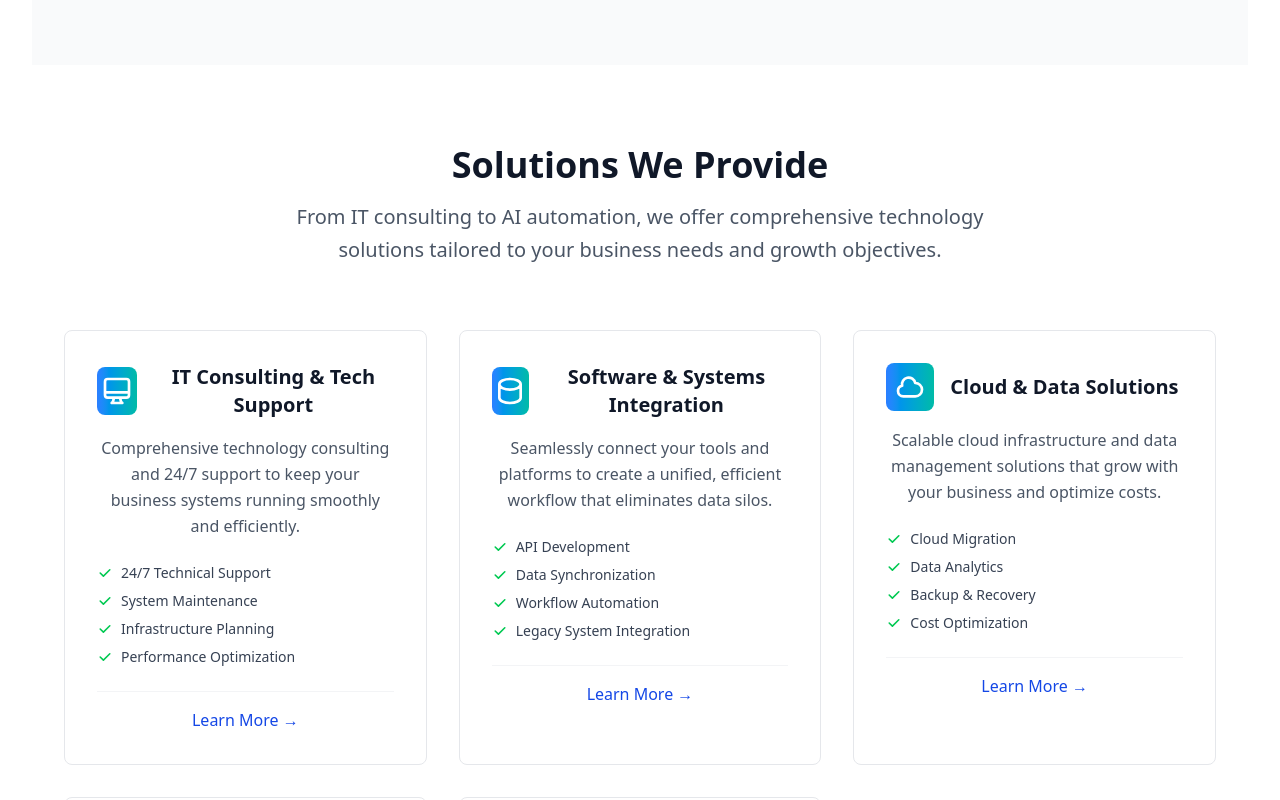
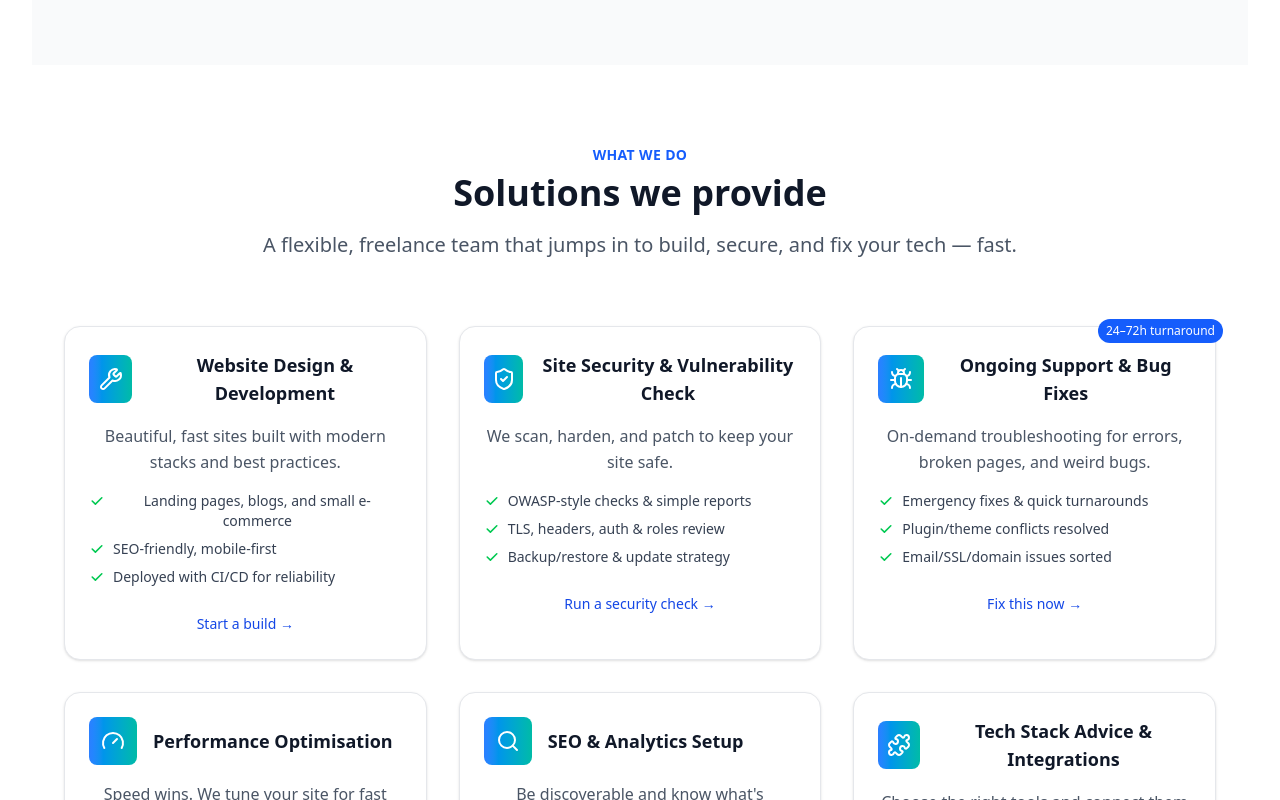
Before and after one commit to vutomimohhbe/TankStack, a React (Vite) app: page / in a window 1280 px wide. Shown: the part 2000-2800 px from the top of the page. Built offline with nearby package versions, Linux system fonts and the light colour scheme.

Commit message:
Update Services to Solutions section with new content

```diff
--- a/src/App.tsx
+++ b/src/App.tsx
@@ -2,7 +2,7 @@ import React, { useEffect, useState } from "react";
 import Header from "./components/Header";
 import Hero from "./components/Hero";
 import About from "./components/About";
-import Services from "./components/Services";
+import SolutionsSection from "./components/Services";
 import Contact from "./components/Contact";
 import Footer from "./components/Footer";
 import Chatbot from "./components/Chatbot";
@@ -13,7 +13,7 @@ function App() {
 
   useEffect(() => {
     const handleScroll = () => {
-      const sections = ["home", "about", "services", "contact"];
+      const sections = ["home", "about", "solutions", "contact"];
       const scrollPosition = window.scrollY + 100;
 
       for (const section of sections) {
@@ -41,7 +41,7 @@ function App() {
       <main>
         <Hero />
         <About />
-        <Services />
+        <SolutionsSection />
         <Contact />
       </main>
       <Footer />
--- a/src/components/Chatbot.tsx
+++ b/src/components/Chatbot.tsx
@@ -35,35 +35,35 @@ const Chatbot: React.FC = () => {
       message.includes("hi") ||
       message.includes("hey")
     ) {
-      return "Hello! Welcome to TankStack. I'm here to help you learn about our technology solutions. What would you like to know?";
+      return "Hello! Welcome to TankStack. I'm here to help you learn about our solutions. What would you like to know?";
     }
 
-    if (message.includes("service") || message.includes("what do you do")) {
-      return "We offer 5 main services: IT Consulting & Tech Support, Software & Systems Integration, Cloud & Data Solutions, Cybersecurity & Risk Management, and AI & Automation Consulting. Which one interests you most?";
+    if (message.includes("solution") || message.includes("service") || message.includes("what do you do")) {
+      return "We offer 6 main solutions: Website Design & Development, Site Security & Vulnerability Check, Ongoing Support & Bug Fixes, Performance Optimisation, SEO & Analytics Setup, and Tech Stack Advice & Integrations. Which one interests you most?";
     }
 
-    if (message.includes("it consulting") || message.includes("tech support")) {
-      return "Our IT Consulting & Tech Support includes 24/7 technical support, system maintenance, infrastructure planning, and performance optimization. We keep your systems running smoothly so you can focus on your business.";
+    if (message.includes("website") || message.includes("development") || message.includes("design")) {
+      return "Our Website Design & Development creates beautiful, fast sites with modern stacks. We build landing pages, blogs, and small e-commerce sites that are SEO-friendly, mobile-first, and deployed with CI/CD for reliability.";
     }
 
-    if (message.includes("integration") || message.includes("software")) {
-      return "Our Software & Systems Integration service helps connect your tools and platforms. We provide API development, data synchronization, workflow automation, and legacy system integration to eliminate data silos.";
+    if (message.includes("security") || message.includes("vulnerability")) {
+      return "Our Site Security & Vulnerability Check scans, hardens, and patches to keep your site safe. We do OWASP-style checks, review TLS/headers/auth, and create backup/restore & update strategies.";
     }
 
-    if (message.includes("cloud") || message.includes("data")) {
-      return "Our Cloud & Data Solutions include cloud migration, data analytics, backup & recovery, and cost optimization. We help you leverage scalable infrastructure that grows with your business.";
+    if (message.includes("support") || message.includes("bug") || message.includes("fix")) {
+      return "Our Ongoing Support & Bug Fixes provide on-demand troubleshooting for errors, broken pages, and weird bugs. We offer emergency fixes with 24-72h turnarounds, resolve plugin/theme conflicts, and sort email/SSL/domain issues.";
     }
 
-    if (message.includes("security") || message.includes("cyber")) {
-      return "Our Cybersecurity & Risk Management services protect your business with security audits, threat detection, compliance management, and employee training. We keep your digital assets safe.";
+    if (message.includes("performance") || message.includes("speed") || message.includes("optimization")) {
+      return "Our Performance Optimisation makes your site faster for better conversions. We improve Core Web Vitals, optimize images & assets, and set up caching & CDN for speed wins.";
     }
 
-    if (
-      message.includes("ai") ||
-      message.includes("automation") ||
-      message.includes("artificial intelligence")
-    ) {
-      return "Our AI & Automation Consulting helps streamline operations through process automation, chatbot development, AI strategy, and machine learning solutions. Let technology work for you!";
+    if (message.includes("seo") || message.includes("analytics") || message.includes("tracking")) {
+      return "Our SEO & Analytics Setup makes you discoverable and shows what's working. We handle on-page basics & sitemaps, set up Google Analytics & Search Console, and create event tracking & dashboards.";
+    }
+
+    if (message.includes("tech stack") || message.includes("integration") || message.includes("advice")) {
+      return "Our Tech Stack Advice & Integrations help you choose the right tools and connect them cleanly. We advise on CMS, hosting, and database choices, handle payment/email/chat integrations, and manage migrations without downtime.";
     }
 
     if (message.includes("team") || message.includes("who are you")) {
@@ -75,7 +75,7 @@ const Chatbot: React.FC = () => {
       message.includes("reach") ||
       message.includes("talk")
     ) {
-      return "You can reach us through our contact form below, email us at tankstackinfo@gmail.com, or call us at (078 349-TANK. We'd love to discuss how we can help your business!";
+      return "You can reach us through our contact form below, email us at tankstackinfo@gmail.com, WhatsApp us at +27 78 349 8265, or call us at (078) 349-TANK. We'd love to discuss how we can help your business!";
     }
 
     if (
@@ -83,18 +83,18 @@ const Chatbot: React.FC = () => {
       message.includes("cost") ||
       message.includes("pricing")
     ) {
-      return "Our pricing varies based on your specific needs and project scope. We offer customized solutions to fit your budget. Contact us for a free consultation and personalized quote!";
+      return "We offer clear, upfront pricing! Quick Fix: once-off from R500. Care Plan: monthly from R1,200 (includes updates, backups, monitoring). Contact us for a free audit and personalized quote!";
     }
 
     if (message.includes("thank") || message.includes("thanks")) {
-      return "You're very welcome! Is there anything else you'd like to know about TankStank's services? I'm here to help!";
+      return "You're very welcome! Is there anything else you'd like to know about TankStack's solutions? I'm here to help!";
     }
 
     if (message.includes("bye") || message.includes("goodbye")) {
       return "Thanks for chatting with me! Feel free to reach out anytime if you have more questions. Have a great day!";
     }
 
-    return "I'd be happy to help you with that! You can ask me about our services (IT consulting, software integration, cloud solutions, cybersecurity, or AI automation), our team, pricing, or how to contact us. What would you like to know more about?";
+    return "I'd be happy to help you with that! You can ask me about our solutions (website development, security checks, support & bug fixes, performance optimization, SEO & analytics, or tech stack advice), our team, pricing, or how to contact us. What would you like to know more about?";
   };
 
   const handleSendMessage = async () => {
--- a/src/components/Footer.tsx
+++ b/src/components/Footer.tsx
@@ -89,12 +89,12 @@ const Footer: React.FC = () => {
                 <button
                   onClick={() =>
                     document
-                      .getElementById("services")
+                      .getElementById("solutions")
                       ?.scrollIntoView({ behavior: "smooth" })
                   }
                   className="text-gray-400 hover:text-white transition-colors duration-200 text-left"
                 >
-                  Services
+                  Solutions
                 </button>
               </li>
               <li>
@@ -114,22 +114,22 @@ const Footer: React.FC = () => {
 
           {/* Services */}
           <div>
-            <h3 className="text-lg font-semibold mb-4">Services</h3>
+            <h3 className="text-lg font-semibold mb-4">Solutions</h3>
             <ul className="space-y-2 text-sm">
               <li>
-                <span className="text-gray-400">IT Consulting</span>
+                <span className="text-gray-400">Website Development</span>
               </li>
               <li>
-                <span className="text-gray-400">System Integration</span>
+                <span className="text-gray-400">Security & Vulnerability</span>
               </li>
               <li>
-                <span className="text-gray-400">Cloud Solutions</span>
+                <span className="text-gray-400">Support & Bug Fixes</span>
               </li>
               <li>
-                <span className="text-gray-400">Cybersecurity</span>
+                <span className="text-gray-400">Performance Optimization</span>
               </li>
               <li>
-                <span className="text-gray-400">AI & Automation</span>
+                <span className="text-gray-400">SEO & Analytics</span>
               </li>
             </ul>
           </div>
--- a/src/components/Header.tsx
+++ b/src/components/Header.tsx
@@ -29,7 +29,7 @@ const Header: React.FC<HeaderProps> = ({ activeSection }) => {
   const navItems = [
     { id: "home", label: "Home" },
     { id: "about", label: "About Us" },
-    { id: "services", label: "Services" },
+    { id: "solutions", label: "Solutions" },
     { id: "contact", label: "Contact" },
   ];
 
--- a/src/components/Hero.tsx
+++ b/src/components/Hero.tsx
@@ -45,10 +45,10 @@ const Hero: React.FC = () => {
             </button>
 
             <button
-              onClick={() => document.getElementById('services')?.scrollIntoView({ behavior: 'smooth' })}
+              onClick={() => document.getElementById('solutions')?.scrollIntoView({ behavior: 'smooth' })}
               className="w-full sm:w-auto border-2 border-white text-white px-8 py-4 rounded-lg text-lg font-semibold hover:bg-white hover:text-blue-900 transform hover:scale-105 transition-all duration-200"
             >
-              Our Services
+              Our Solutions
             </button>
           </div>
         </div>
--- a/src/components/Services.tsx
+++ b/src/components/Services.tsx
@@ -1,129 +1,237 @@
 import React from 'react';
+import { Wrench, ShieldCheck, Bug, Gauge, Search, Puzzle } from 'lucide-react';
 
-const Services: React.FC = () => {
-  const services = [
+interface SolutionsSectionProps {
+  company?: {
+    name: string;
+    whatsapp: string;
+    email: string;
+  };
+  pricing?: {
+    quickFix: string;
+    carePlan: string;
+  };
+  onQuickFix?: () => void;
+  onRequestAudit?: () => void;
+}
+
+const SolutionsSection: React.FC<SolutionsSectionProps> = ({
+  company = {
+    name: 'TankStack',
+    whatsapp: '+27 78 349 8265',
+    email: 'tankstackinfo@gmail.com'
+  },
+  pricing = {
+    quickFix: '500',
+    carePlan: '1,200'
+  },
+  onQuickFix,
+  onRequestAudit
+}) => {
+  const handleQuickFix = () => {
+    if (onQuickFix) {
+      onQuickFix();
+    } else {
+      document.getElementById('contact')?.scrollIntoView({ behavior: 'smooth' });
+    }
+  };
+
+  const handleRequestAudit = () => {
+    if (onRequestAudit) {
+      onRequestAudit();
+    } else {
+      document.getElementById('contact')?.scrollIntoView({ behavior: 'smooth' });
+    }
+  };
+
+  const solutions = [
     {
-      title: "IT Consulting & Tech Support",
-      description: "Comprehensive technology consulting and 24/7 support to keep your business systems running smoothly and efficiently.",
-      icon: (
-        <svg className="w-8 h-8" fill="none" stroke="currentColor" viewBox="0 0 24 24">
-          <path strokeLinecap="round" strokeLinejoin="round" strokeWidth={2} d="M9.75 17L9 20l-1 1h8l-1-1-.75-3M3 13h18M5 17h14a2 2 0 002-2V5a2 2 0 00-2-2H5a2 2 0 00-2 2v10a2 2 0 002 2z" />
-        </svg>
-      ),
-      features: ["24/7 Technical Support", "System Maintenance", "Infrastructure Planning", "Performance Optimization"]
+      icon: <Wrench className="w-6 h-6" />,
+      title: "Website Design & Development",
+      blurb: "Beautiful, fast sites built with modern stacks and best practices.",
+      bullets: [
+        "Landing pages, blogs, and small e-commerce",
+        "SEO-friendly, mobile-first",
+        "Deployed with CI/CD for reliability"
+      ],
+      cta: "Start a build"
     },
     {
-      title: "Software & Systems Integration",
-      description: "Seamlessly connect your tools and platforms to create a unified, efficient workflow that eliminates data silos.",
-      icon: (
-        <svg className="w-8 h-8" fill="none" stroke="currentColor" viewBox="0 0 24 24">
-          <path strokeLinecap="round" strokeLinejoin="round" strokeWidth={2} d="M4 7v10c0 2.21 3.582 4 8 4s8-1.79 8-4V7M4 7c0 2.21 3.582 4 8 4s8-1.79 8-4M4 7c0-2.21 3.582-4 8-4s8 1.79 8 4" />
-        </svg>
-      ),
-      features: ["API Development", "Data Synchronization", "Workflow Automation", "Legacy System Integration"]
+      icon: <ShieldCheck className="w-6 h-6" />,
+      title: "Site Security & Vulnerability Check",
+      blurb: "We scan, harden, and patch to keep your site safe.",
+      bullets: [
+        "OWASP-style checks & simple reports",
+        "TLS, headers, auth & roles review",
+        "Backup/restore & update strategy"
+      ],
+      cta: "Run a security check"
     },
     {
-      title: "Cloud & Data Solutions",
-      description: "Scalable cloud infrastructure and data management solutions that grow with your business and optimize costs.",
-      icon: (
-        <svg className="w-8 h-8" fill="none" stroke="currentColor" viewBox="0 0 24 24">
-          <path strokeLinecap="round" strokeLinejoin="round" strokeWidth={2} d="M3 15a4 4 0 004 4h9a5 5 0 10-.1-9.999 5.002 5.002 0 10-9.78 2.096A4.001 4.001 0 003 15z" />
-        </svg>
-      ),
-      features: ["Cloud Migration", "Data Analytics", "Backup & Recovery", "Cost Optimization"]
+      icon: <Bug className="w-6 h-6" />,
+      title: "Ongoing Support & Bug Fixes",
+      blurb: "On-demand troubleshooting for errors, broken pages, and weird bugs.",
+      bullets: [
+        "Emergency fixes & quick turnarounds",
+        "Plugin/theme conflicts resolved",
+        "Email/SSL/domain issues sorted"
+      ],
+      cta: "Fix this now",
+      badge: "24–72h turnaround"
     },
     {
-      title: "Cybersecurity & Risk Management",
-      description: "Comprehensive security solutions to protect your business from digital threats and ensure compliance.",
-      icon: (
-        <svg className="w-8 h-8" fill="none" stroke="currentColor" viewBox="0 0 24 24">
-          <path strokeLinecap="round" strokeLinejoin="round" strokeWidth={2} d="M9 12l2 2 4-4m5.618-4.016A11.955 11.955 0 0112 2.944a11.955 11.955 0 01-8.618 3.04A12.02 12.02 0 003 9c0 5.591 3.824 10.29 9 11.622 5.176-1.332 9-6.03 9-11.622 0-1.042-.133-2.052-.382-3.016z" />
-        </svg>
-      ),
-      features: ["Security Audits", "Threat Detection", "Compliance Management", "Employee Training"]
+      icon: <Gauge className="w-6 h-6" />,
+      title: "Performance Optimisation",
+      blurb: "Speed wins. We tune your site for fast loads and better conversions.",
+      bullets: [
+        "Core Web Vitals improvements",
+        "Image & asset optimisation",
+        "Caching & CDN setup"
+      ],
+      cta: "Make it faster"
     },
     {
-      title: "AI & Automation Consulting",
-      description: "Leverage artificial intelligence and automation to streamline operations, reduce costs, and enhance productivity.",
-      icon: (
-        <svg className="w-8 h-8" fill="none" stroke="currentColor" viewBox="0 0 24 24">
-          <path strokeLinecap="round" strokeLinejoin="round" strokeWidth={2} d="M9.663 17h4.673M12 3v1m6.364 1.636l-.707.707M21 12h-1M4 12H3m3.343-5.657l-.707-.707m2.828 9.9a5 5 0 117.072 0l-.548.547A3.374 3.374 0 0014 18.469V19a2 2 0 11-4 0v-.531c0-.895-.356-1.754-.988-2.386l-.548-.547z" />
-        </svg>
-      ),
-      features: ["Process Automation", "Chatbot Development", "AI Strategy", "Machine Learning Solutions"]
+      icon: <Search className="w-6 h-6" />,
+      title: "SEO & Analytics Setup",
+      blurb: "Be discoverable and know what's working.",
+      bullets: [
+        "On-page basics & sitemap",
+        "Google Analytics & Search Console",
+        "Event tracking & dashboards"
+      ],
+      cta: "Set up tracking"
+    },
+    {
+      icon: <Puzzle className="w-6 h-6" />,
+      title: "Tech Stack Advice & Integrations",
+      blurb: "Choose the right tools and connect them cleanly.",
+      bullets: [
+        "CMS, hosting, and database choices",
+        "Payment, email, chat integrations",
+        "Migrations without downtime"
+      ],
+      cta: "Get advice"
     }
   ];
 
+  const trustChips = [
+    "Freelance & flexible",
+    "Clear, upfront pricing",
+    "Remote or on-site",
+    "No long contracts"
+  ];
+
   return (
-    <section id="services" className="py-20 bg-white">
+    <section id="solutions" className="py-20 bg-white">
       <div className="max-w-7xl mx-auto px-4 sm:px-6 lg:px-8">
+        {/* Header block */}
         <div className="text-center mb-16">
+          <p className="text-sm font-semibold text-blue-600 uppercase tracking-wide mb-2">
+            What we do
+          </p>
           <h2 className="text-3xl sm:text-4xl font-bold text-gray-900 mb-4">
-            Solutions We Provide
+            Solutions we provide
           </h2>
           <p className="text-xl text-gray-600 max-w-3xl mx-auto leading-relaxed">
-            From IT consulting to AI automation, we offer comprehensive technology solutions
-            tailored to your business needs and growth objectives.
+            A flexible, freelance team that jumps in to build, secure, and fix your tech — fast.
           </p>
         </div>
 
-        <div className="grid grid-cols-1 md:grid-cols-2 lg:grid-cols-3 gap-8">
-          {services.map((service, index) => (
+        {/* Grid of 6 cards */}
+        <div className="grid grid-cols-1 md:grid-cols-2 lg:grid-cols-3 gap-8 mb-12">
+          {solutions.map((solution, index) => (
             <div
               key={index}
-              className="group p-8 bg-white rounded-lg border border-gray-200 hover:border-blue-300 hover:shadow-xl transition-all duration-300 hover:transform hover:-translate-y-1"
+              className="group p-6 bg-white rounded-2xl border border-gray-200 shadow-sm hover:shadow-lg hover:-translate-y-1 transition-all duration-300 relative"
             >
+              {solution.badge && (
+                <div className="absolute -top-2 -right-2 bg-blue-600 text-white text-xs px-2 py-1 rounded-full font-medium">
+                  {solution.badge}
+                </div>
+              )}
+
               <div className="flex items-center mb-4">
                 <div className="w-12 h-12 bg-gradient-to-r from-blue-500 to-teal-500 rounded-lg flex items-center justify-center text-white mr-4 group-hover:scale-110 transition-transform duration-300">
-                  {service.icon}
+                  {solution.icon}
                 </div>
-                <h3 className="text-xl font-semibold text-gray-900 group-hover:text-blue-700 transition-colors duration-300">
-                  {service.title}
+                <h3 className="text-lg font-semibold text-gray-900 group-hover:text-blue-700 transition-colors duration-300">
+                  {solution.title}
                 </h3>
               </div>
 
-              <p className="text-gray-600 mb-6 leading-relaxed">
-                {service.description}
+              <p className="text-gray-600 mb-4 leading-relaxed">
+                {solution.blurb}
               </p>
 
-              <div className="space-y-2">
-                {service.features.map((feature, featureIndex) => (
-                  <div key={featureIndex} className="flex items-center text-sm text-gray-700">
-                    <svg className="w-4 h-4 text-green-500 mr-2 flex-shrink-0" fill="currentColor" viewBox="0 0 20 20">
+              <ul className="space-y-2 mb-6">
+                {solution.bullets.map((bullet, bulletIndex) => (
+                  <li key={bulletIndex} className="flex items-start text-sm text-gray-700">
+                    <svg className="w-4 h-4 text-green-500 mr-2 flex-shrink-0 mt-0.5" fill="currentColor" viewBox="0 0 20 20">
                       <path fillRule="evenodd" d="M16.707 5.293a1 1 0 010 1.414l-8 8a1 1 0 01-1.414 0l-4-4a1 1 0 011.414-1.414L8 12.586l7.293-7.293a1 1 0 011.414 0z" clipRule="evenodd" />
                     </svg>
-                    {feature}
-                  </div>
+                    {bullet}
+                  </li>
                 ))}
-              </div>
+              </ul>
 
-              <div className="mt-6 pt-4 border-t border-gray-100">
-                <button className="text-blue-700 font-medium hover:text-blue-800 transition-colors duration-200 group-hover:underline">
-                  Learn More →
-                </button>
-              </div>
+              <button className="text-blue-700 font-medium hover:text-blue-800 transition-colors duration-200 group-hover:underline text-sm">
+                {solution.cta} →
+              </button>
             </div>
           ))}
         </div>
 
-        {/* CTA Section */}
-        <div className="mt-16 text-center bg-gradient-to-r from-blue-50 to-teal-50 p-8 rounded-lg">
-          <h3 className="text-2xl font-bold text-gray-900 mb-4">
-            Ready to Transform Your Business?
-          </h3>
-          <p className="text-gray-600 mb-6 max-w-2xl mx-auto">
-            Let's discuss how our technology solutions can help you overcome challenges and achieve your goals.
+        {/* Trust bar */}
+        <div className="flex flex-wrap justify-center gap-4 mb-8">
+          {trustChips.map((chip, index) => (
+            <div key={index} className="bg-gray-100 text-gray-700 px-4 py-2 rounded-full text-sm font-medium">
+              {chip}
+            </div>
+          ))}
+        </div>
+
+        {/* Pricing teaser */}
+        <div className="text-center mb-8 text-sm text-gray-600">
+          <p className="mb-1">
+            <span className="font-medium">Quick Fix:</span> once-off from R{pricing.quickFix}
           </p>
-          <button
-            onClick={() => document.getElementById('contact')?.scrollIntoView({ behavior: 'smooth' })}
-            className="bg-gradient-to-r from-blue-600 to-teal-600 text-white px-8 py-3 rounded-lg font-semibold hover:from-blue-700 hover:to-teal-700 transform hover:scale-105 transition-all duration-200 shadow-lg hover:shadow-xl"
-          >
-            Get Started Today
-          </button>
+          <p>
+            <span className="font-medium">Care Plan:</span> monthly from R{pricing.carePlan} (updates, backups, monitoring)
+          </p>
+        </div>
+
+        {/* Bottom CTAs */}
+        <div className="text-center">
+          <div className="space-y-4 sm:space-y-0 sm:space-x-4 sm:flex sm:justify-center mb-4">
+            <button
+              onClick={handleQuickFix}
+              className="w-full sm:w-auto bg-gradient-to-r from-blue-600 to-teal-600 text-white px-8 py-3 rounded-lg font-semibold hover:from-blue-700 hover:to-teal-700 transform hover:scale-105 transition-all duration-200 shadow-lg hover:shadow-xl"
+            >
+              Get a quick fix
+            </button>
+
+            <button
+              onClick={handleRequestAudit}
+              className="w-full sm:w-auto text-blue-700 font-semibold hover:text-blue-800 transition-colors duration-200 hover:underline"
+            >
+              Request a free audit
+            </button>
+          </div>
+
+          <p className="text-sm text-gray-500">
+            Prefer WhatsApp? Message us at{' '}
+            <a href={`https://wa.me/${company.whatsapp.replace(/\s+/g, '')}`} className="text-blue-600 hover:underline">
+              {company.whatsapp}
+            </a>
+            {' '}or email{' '}
+            <a href={`mailto:${company.email}`} className="text-blue-600 hover:underline">
+              {company.email}
+            </a>.
+          </p>
         </div>
       </div>
     </section>
   );
 };
 
-export default Services;
+export default SolutionsSection;
```
